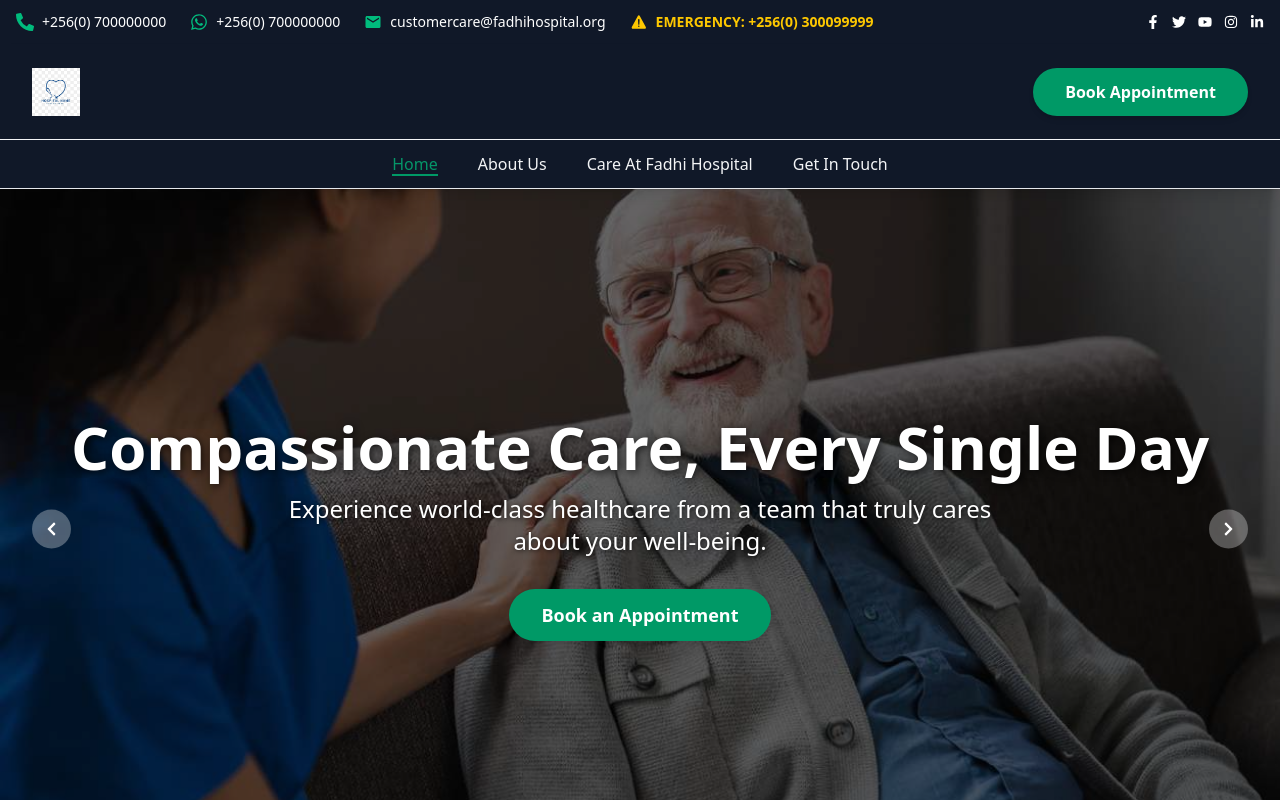
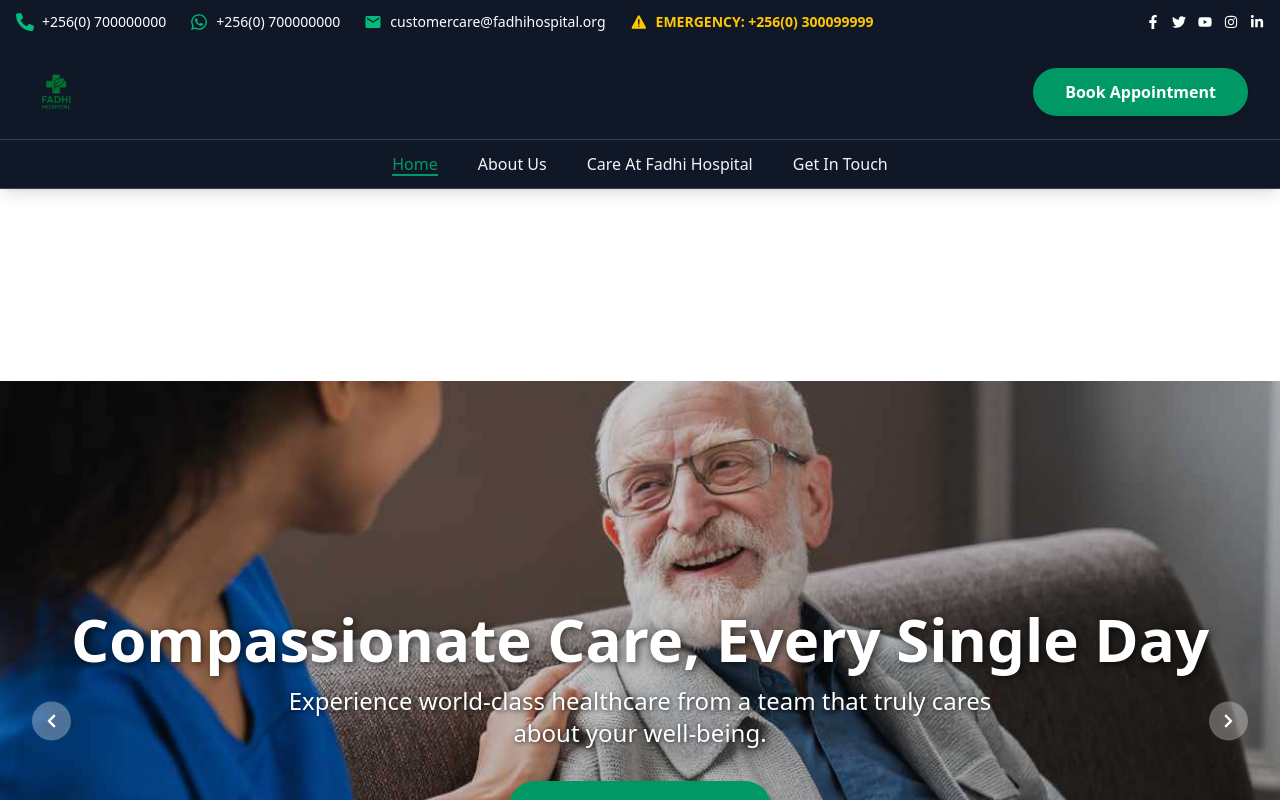
Before and after one commit to fadhi256/Hospital, a React (Vite) app: page / in a window 1280 px wide. Shown: the top 800 px of the page. Built offline with nearby package versions, Linux system fonts and the light colour scheme.

Commit message:
Modiifed Animations and Hero Sections

```diff
--- a/src/App.jsx
+++ b/src/App.jsx
@@ -16,7 +16,7 @@ function App() {
       <Navbar />
 
       {/* Main content area */}
-      <main className="flex-grow">
+      <main className="flex-grow pt-48">
         <Routes>
           <Route path="/" element={<Home />} />
           <Route path="/about" element={<About />} />
--- a/src/components/Hero.jsx
+++ b/src/components/Hero.jsx
@@ -94,7 +94,7 @@ const Hero = () => {
       </AnimatePresence>
 
       {/* Dark Overlay for text readability */}
-      <div className="absolute inset-0 bg-black/60"></div>
+      <div className="absolute inset-0 bg-black/20"></div>
 
       {/* 6. ANIMATED TEXT CONTENT */}
       <div className="relative z-10 h-full flex items-center justify-center text-center">
--- a/src/components/Navbar.jsx
+++ b/src/components/Navbar.jsx
@@ -1,14 +1,16 @@
-import React, { useState, useEffect } from 'react';
+import React, { useState, useEffect, useRef } from 'react';
 import { HiMenu, HiX } from 'react-icons/hi';
 import { motion } from "framer-motion";
 import { Link, useLocation } from 'react-router-dom';
 import { fadeIn } from '../utils/motion';
 import logo from '../assets/FadhiHosipital.png';
 
+const SCROLL_THRESHOLD = 5; // Pixels to scroll before triggering hide/show
+
 const Navbar = () => {
   const [isMenuOpen, setIsMenuOpen] = useState(false);
   const [isHidden, setIsHidden] = useState(false);
-  const [prevScroll, setPrevScroll] = useState(0);
+  const prevScroll = useRef(0); // 1. Use useRef instead of state
   const location = useLocation();
   const [activeLink, setActiveLink] = useState(location.pathname);
 
@@ -16,20 +18,29 @@ const Navbar = () => {
     setActiveLink(location.pathname);
   }, [location.pathname]);
 
+  // 2. This useEffect now only runs ONCE on component mount
   useEffect(() => {
     const handleScroll = () => {
       const currentScroll = window.scrollY;
-      if (currentScroll > prevScroll && currentScroll > 100) {
-        setIsHidden(true);
-      } else if (currentScroll < prevScroll) {
-        setIsHidden(false);
+      const direction = currentScroll > prevScroll.current ? 'down' : 'up';
+
+      // Only trigger if scrolled more than the threshold
+      if (Math.abs(currentScroll - prevScroll.current) > SCROLL_THRESHOLD) {
+        if (direction === 'down' && currentScroll > 100) {
+          setIsHidden(true);
+        } else if (direction === 'up') {
+          setIsHidden(false);
+        }
       }
-      setPrevScroll(currentScroll);
+
+      prevScroll.current = currentScroll; // 3. Update the ref (no re-render)
     };
 
     window.addEventListener('scroll', handleScroll);
+
+    // 4. Cleanup listener on unmount
     return () => window.removeEventListener('scroll', handleScroll);
-  }, [prevScroll]);
+  }, []); // 5. Empty dependency array - THIS IS THE KEY!
 
   const navLinks = [
     { href: "/", label: "Home" },
@@ -44,11 +55,15 @@ const Navbar = () => {
       initial="hidden"
       whileInView="show"
       viewport={{ once: true }}
-      className="bg-gray-900 z-40 border-b border-gray-200 shadow-lg sticky top-0"
+      // This is now the main navigation bar, sticky at the top
+      className="bg-gray-900 z-40 border-b border-gray-700 shadow-lg sticky top-0 w-full"
     >
 
       {/* 🏥 UPPER SECTION: Logo and CTA */}
-      <div className={`border-b border-gray-100 transition-all duration-300 overflow-hidden ${isHidden ? 'md:h-0' : 'h-24'}`}>
+      {/* This section will now animate its height */}
+      <div
+        className={`border-b border-gray-700 transition-all duration-300 ease-in-out overflow-hidden ${isHidden ? 'md:h-0' : 'h-24'}`}
+      >
         <div className="container mx-auto px-4 sm:px-6 lg:px-8 flex justify-between items-center h-full">
 
           {/* Logo (Left Side) */}
@@ -69,7 +84,7 @@ const Navbar = () => {
                   decoding="async"
                 />
               ) : (
-                <Link to="/" className="text-3xl font-extrabold text-gray-900">
+                <Link to="/" className="text-3xl font-extrabold text-white">
                   Fadhi Hospital
                 </Link>
               )}
@@ -95,10 +110,11 @@ const Navbar = () => {
               className="md:hidden w-auto p-2"
               onClick={() => setIsMenuOpen(!isMenuOpen)}
             >
+              {/* 6. Fixed icon color to be visible on dark background */}
               {isMenuOpen ? (
-                <HiX className="h-7 w-7 text-gray-700" />
+                <HiX className="h-7 w-7 text-gray-100" />
               ) : (
-                <HiMenu className="h-7 w-7 text-gray-700" />
+                <HiMenu className="h-7 w-7 text-gray-100" />
               )}
             </motion.button>
           </div>
@@ -118,12 +134,12 @@ const Navbar = () => {
                 key={index}
                 to={link.href}
                 onClick={() => setActiveLink(link.href)}
+                // Kept your new styles: text-md, text-gray-100
                 className={`text-md font-medium relative after:absolute after:bottom-0 after:left-0 after:h-0.5 after:w-0 hover:after:w-full
                   after:bg-emerald-600 after:transition-all text-gray-100 hover:text-emerald-600
                   ${activeLink === link.href ? 'active after:w-full' : ''}`}
               >
                 <motion.span
-                  // Staggered animation for each link
                   variants={fadeIn('down', 0.2 * (index + 1))}
                 >
                   {link.label}
@@ -140,7 +156,8 @@ const Navbar = () => {
           variants={fadeIn('down', 0.2)}
           initial="hidden"
           animate="show"
-          className="md:hidden bg-white border-t border-gray-100 py-4 absolute w-full shadow-lg"
+          // Switched to bg-gray-800 for better theme consistency
+          className="md:hidden bg-gray-800 border-t border-gray-700 py-4 absolute w-full shadow-lg"
         >
           <motion.div
             className="container mx-auto px-4 space-y-4"
@@ -153,9 +170,10 @@ const Navbar = () => {
                   setActiveLink(link.href);
                   setIsMenuOpen(false);
                 }}
+                // Adjusted mobile link colors for dark theme
                 className={`block text-base font-medium py-2 px-4 rounded-lg
-                  text-gray-700 hover:bg-emerald-50 hover:text-emerald-600 transition-colors
-                  ${activeLink === link.href ? 'active bg-emerald-50' : ''}`}
+                  text-gray-100 hover:bg-gray-700 hover:text-emerald-500 transition-colors
+                  ${activeLink === link.href ? 'active bg-gray-700 !text-emerald-500' : ''}`}
               >
                 <motion.span
                   variants={fadeIn('right', 0.2 * (index + 1))}
--- a/src/utils/motion.js
+++ b/src/utils/motion.js
@@ -1,10 +1,10 @@
 // src/utils/motion.js
 
-export const fadeIn = (direction = 'up', duration = 0.5, delay = 0) => {
+export const fadeIn = (direction = 'up', duration = 0.8, delay = 0) => { // 1. Default duration changed to 0.8s (was 0.5)
   return {
     hidden: {
-      x: direction === 'left' ? 100 : direction === 'right' ? -100 : 0,
-      y: direction === 'up' ? 100 : direction === 'down' ? -100 : 0,
+      x: direction === 'left' ? 150 : direction === 'right' ? -150 : 0, // 2. Distance changed to 150px (was 100)
+      y: direction === 'up' ? 150 : direction === 'down' ? -150 : 0, // 2. Distance changed to 150px (was 100)
       opacity: 0,
     },
     show: {
@@ -13,7 +13,7 @@ export const fadeIn = (direction = 'up', duration = 0.5, delay = 0) => {
       opacity: 1,
       transition: {
         type: 'spring',
-        duration: duration,
+        duration: duration, // Will now use our new 0.8s default
         delay: delay,
         ease: 'easeOut',
       },
```
Also changed, not shown: src/assets/FadhiHosipital.png.
